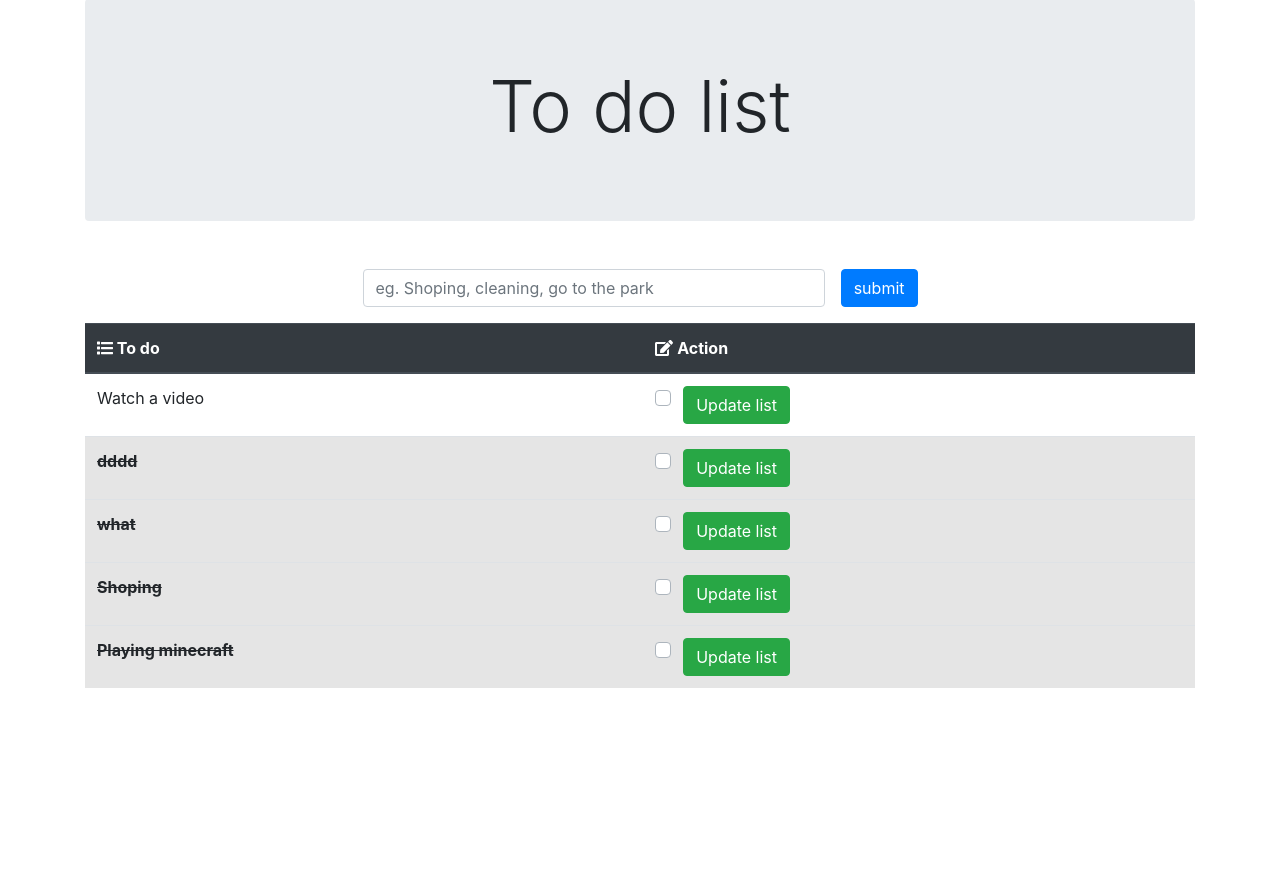
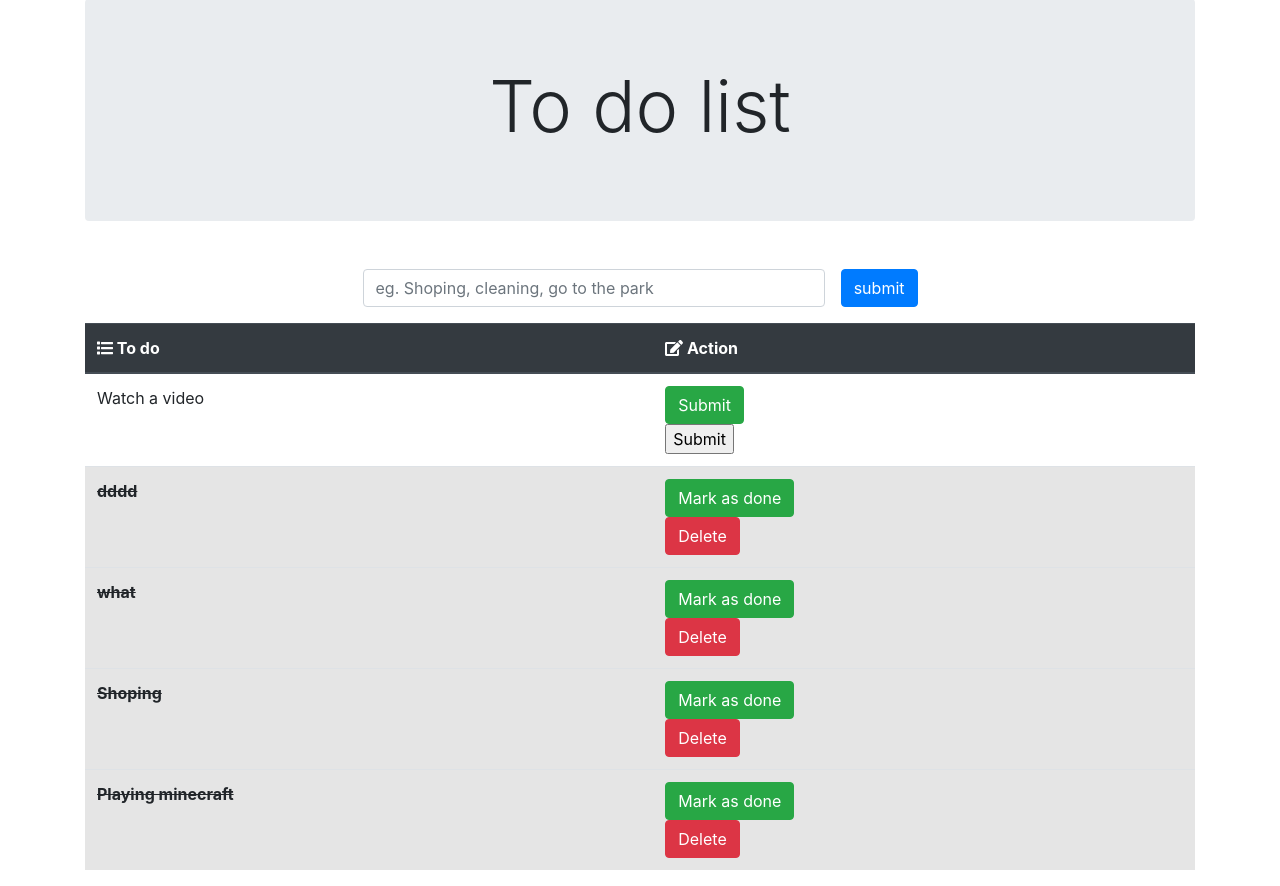
Before and after one commit to theXtroyer1221/Flask-todolist, a Flask app: page / in a window 1280 px wide. Shown: the part 57-943 px from the top of the page. Before the commit the page ends 745 px from the top, so only its background shows below. Run offline with Flask 2, Linux system fonts and the light colour scheme; data comes from the database, SQL or seed files in the repository; both versions use the stored data as it was after the commit; lists and menus that the app fills with data are empty; some libraries are stand-ins or nearby versions.

Commit message:
changed the checkbox to a button

```diff
--- a/templates/index.html
+++ b/templates/index.html
@@ -28,13 +28,13 @@
             {% endif %}
             <th scope="row">
               <form action="{{url_for('update')}}" method="POST">
-                <div class="custom-control custom-checkbox">
-                  <input type="checkbox" class="custom-control-input" id="defaultUnchecked" name="value" value="{{todo.id}}" />
-                  <label class="custom-control-label" for="defaultUnchecked"></label>
-                  <input type="submit" value="Update list" class="btn btn-success" />
-                </div>
+                <input type="checkbox" class="d-none" name="value" value="{{todo.id}}" checked />
+                <input type="submit" class="btn btn-success" value="Mark as done" />
               </form>
-              <form action="{{url_for('delete')}}"></form>
+              <form action="{{url_for('update')}}" medthod="POST">
+                <input type="checkbox" class="d-none" name="value" value="{{todo.id}}" checked />
+                <input type="submit" class="btn btn-danger" value="Delete" />
+              </form>
             </th>
           </tr>
           {% else %}
@@ -46,11 +46,13 @@
             {% endif %}
             <form action="{{url_for('update')}}" method="POST">
               <th scope="row">
-                <div class="custom-control custom-checkbox">
-                  <input type="checkbox" class="custom-control-input" id="defaultUnchecked" name="value" value="{{todo.id}}" />
-                  <label class="custom-control-label" for="defaultUnchecked"></label>
-                  <input type="submit" value="Update list" class="btn btn-success" />
-                </div>
+                <form action="{{url_for('update')}}" method="POST">
+                  <input type="checkbox" class="d-none" name="value" value="{{todo.id}}" checked />
+                  <input type="submit" class="btn btn-success" />
+                </form>
+                <form action="{{url_for('update')}}" medthod="POST">
+                  <input type="submit" />
+                </form>
               </th>
             </form>
           </tr>
```
Also changed, not shown: todo.db.
